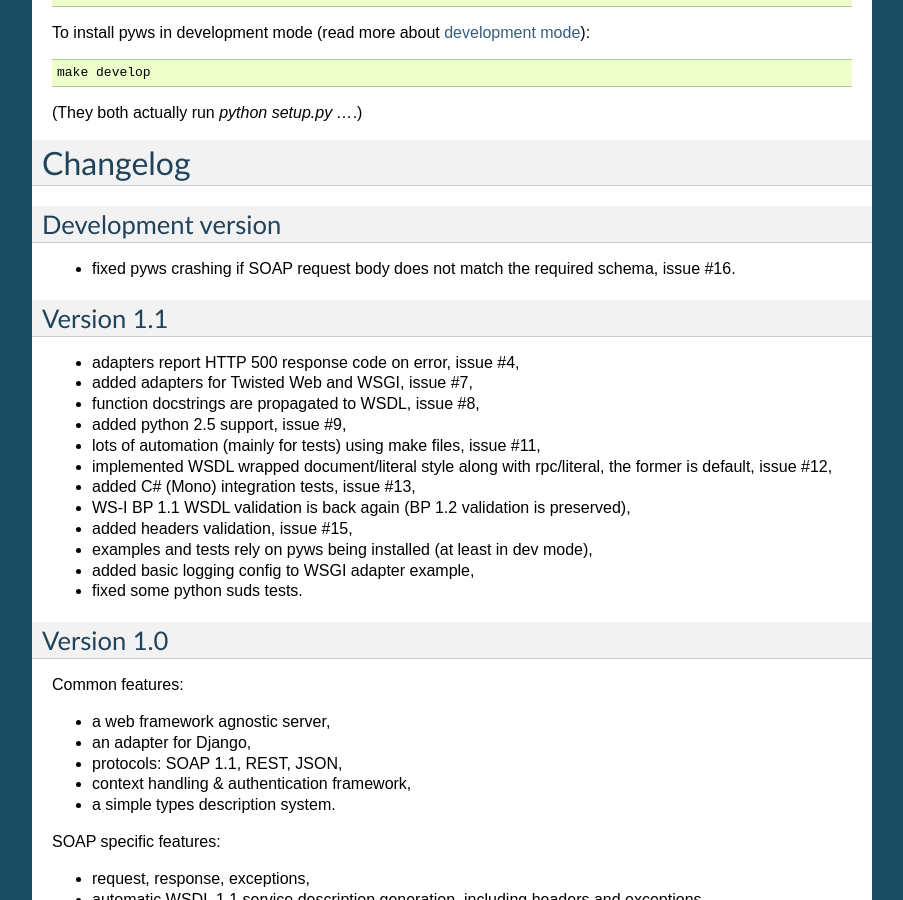
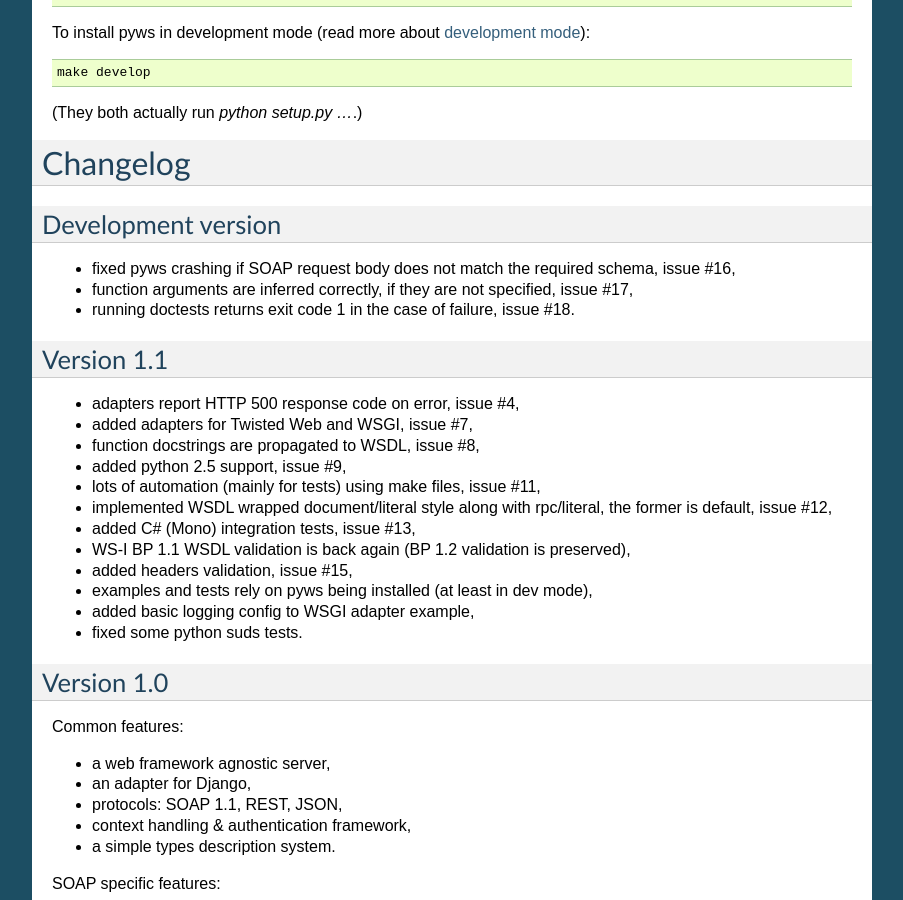
Before and after one commit to stepank/pyws, a Sphinx documentation site: the page built from docs/index.rst, in a window 1280 px wide and 900 px high, scrolled down 1377 px. Shown: the whole window, without its empty margins (198-1101 px from the left). Built offline with Sphinx 7.4.7, drawn with Linux system fonts in a browser that asks for light colours.

Commit message:
updated changelog and docs

```diff
--- a/CHANGELOG.rst
+++ b/CHANGELOG.rst
@@ -2,7 +2,10 @@ Development version
 -------------------
 
 * fixed pyws crashing if SOAP request body does not match the required schema,
-issue #16.
+issue #16,
+* function arguments are inferred correctly, if they are not specified, issue
+  #17,
+* running doctests returns exit code 1 in the case of failure, issue #18.
 
 
 Version 1.1
--- a/docs/index.rst
+++ b/docs/index.rst
@@ -100,7 +100,10 @@ Development version
 -------------------
 
 * fixed pyws crashing if SOAP request body does not match the required schema,
-  issue #16.
+  issue #16,
+* function arguments are inferred correctly, if they are not specified, issue
+  #17,
+* running doctests returns exit code 1 in the case of failure, issue #18.
 
 
 Version 1.1
```
